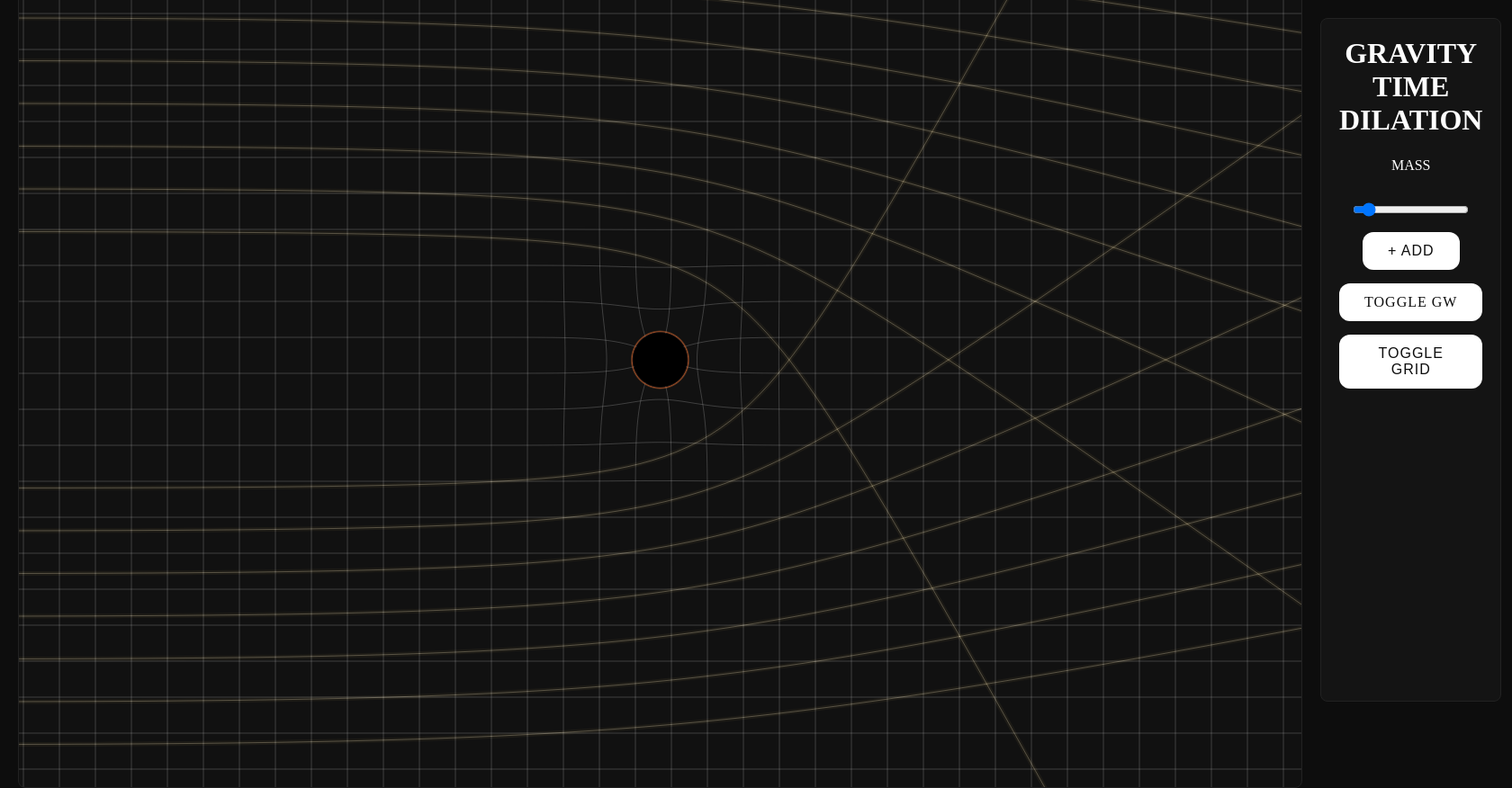
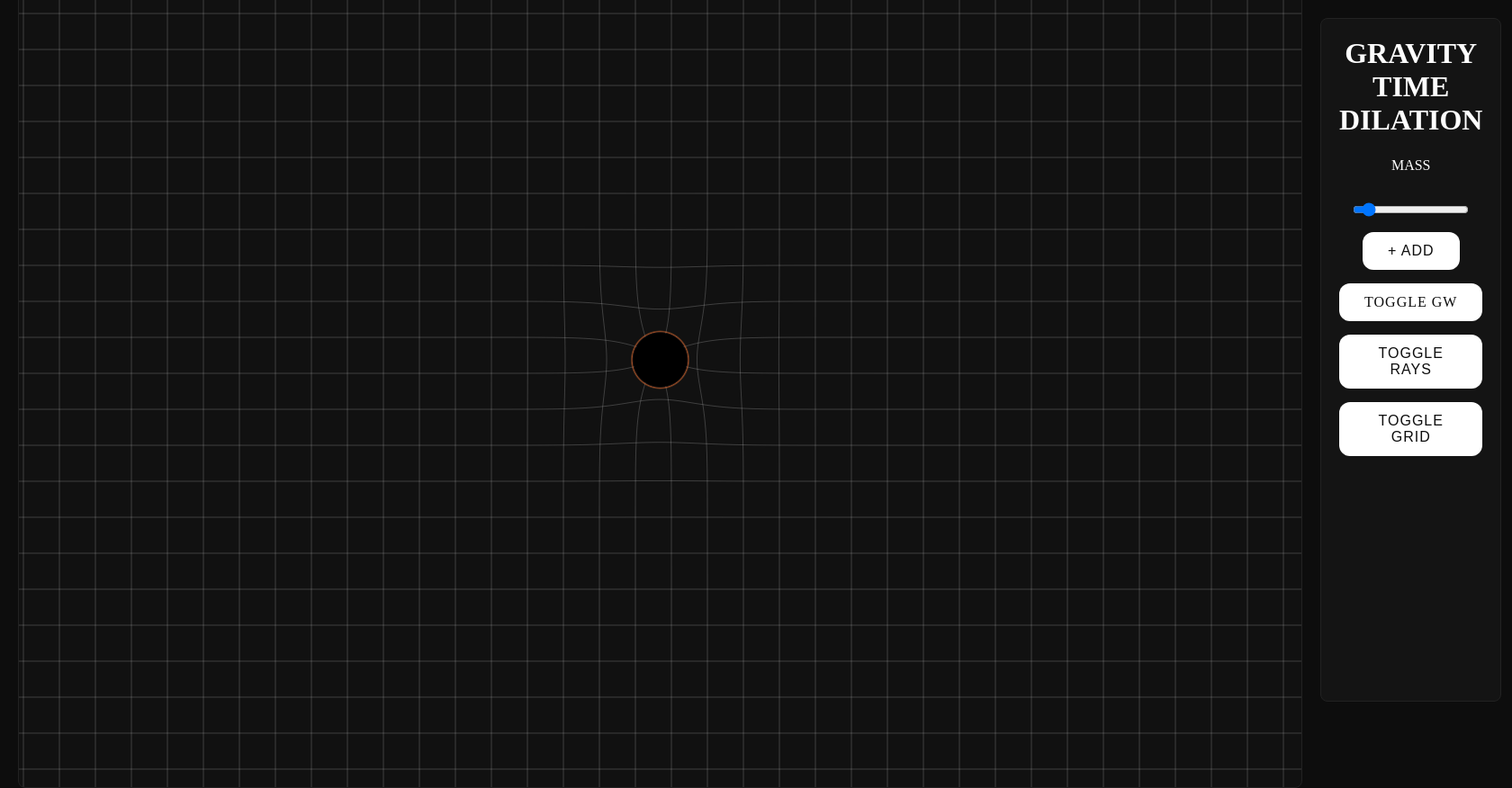
Before and after one commit to Neravahn/CHRONOS, a Flask app: page /gravity_simulation in a window 1680 px wide. Shown: the whole page at 90% size. Run offline with Flask 3, Linux system fonts and the light colour scheme.

Commit message:
made some chhanges and added toggle buttons

```diff
--- a/static/css/vtd.css
+++ b/static/css/vtd.css
@@ -61,7 +61,8 @@ body {
 #steps,
 #toggle_grid,
 #add_mass,
-#toggle_gw {
+#toggle_gw,
+#toggle_lr {
     background: #ffffff;
     color: #0d0d0d;
     border: none;
--- a/static/js/gtd/light.js
+++ b/static/js/gtd/light.js
@@ -21,7 +21,7 @@ export function drawLight(ctx, canvas) {
     }
 
 
-    ctx.strokeStyle = 'rgba(255,240,200,0.25)';
+    ctx.strokeStyle = 'rgba(255, 187, 0, 0.25)';
     ctx.lineWidth = 1;
     for (let i = 0; i < rays; i++) {
         const y = (i / rays) * canvas.height;
--- a/static/js/gtd/main.js
+++ b/static/js/gtd/main.js
@@ -6,9 +6,9 @@ import { drawLight } from "./light.js";
 
 //VARIABLES
 let showGrid = true;
+let light = true;
 const massSlider = document.getElementById('mass')
 const massRangeText = document.getElementById('mass_range');
-
 
 
 
@@ -51,6 +51,9 @@ document.getElementById('toggle_gw').addEventListener('click', () => {
         };
     }
 });
+document.getElementById('toggle_lr').addEventListener('click', () => {
+    light = !light;
+})
 
 
 
@@ -65,10 +68,10 @@ function animate() {
 
     //LIGHT
 
-    ctx.save();
-    ctx.setTransform(1, 0, 0, 1, 0, 0);
-    drawLight(ctx, canvas);
-    ctx.restore();
+    if (!light) {
+        drawLight(ctx, canvas);
+    }
+
     //OBJECT
 
     for (const m of masses) {
--- a/templates/gravity_simulation.html
+++ b/templates/gravity_simulation.html
@@ -25,6 +25,7 @@
 
             <button id="add_mass">+ ADD</button>
             <buttod id="toggle_gw">TOGGLE GW</buttod>
+            <button id="toggle_lr">TOGGLE RAYS</button>
             <button id="toggle_grid">TOGGLE GRID</button>
         </div>
     </div>
```
